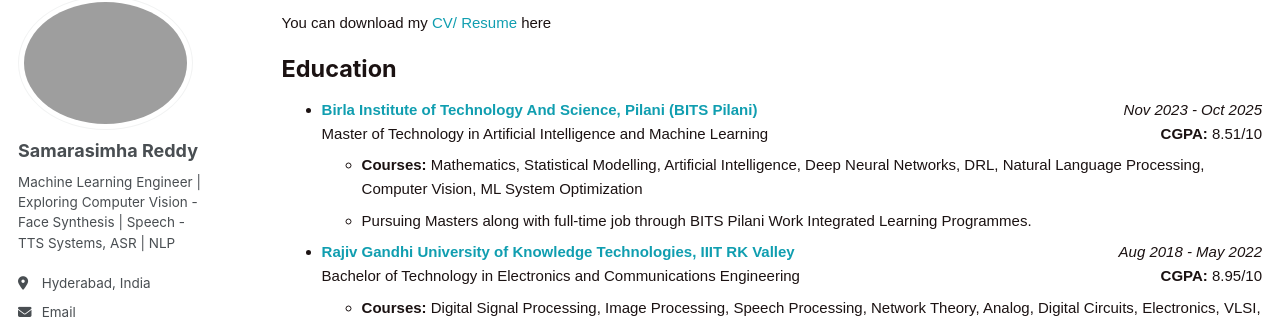
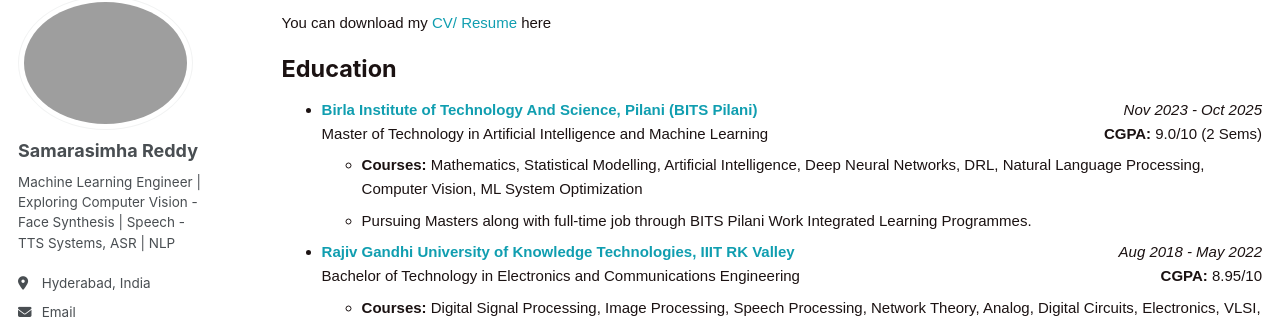
Before and after one commit to samarasimhapeyala/samarasimhapeyala.github.io, a Jekyll site: the page built from _pages/cv.md, in a window 1280 px wide and 900 px high. Shown: the part 110-429 px from the top of the window. Built offline with Jekyll 4.4.1, drawn with Linux system fonts in a browser that asks for light colours.

Commit message:
Update cv.md

```diff
--- a/_pages/cv.md
+++ b/_pages/cv.md
@@ -83,7 +83,7 @@
     <li>
         <strong><a href="https://www.bits-pilani.ac.in/" style="color: rgb(16, 158, 176); text-decoration: none;">Birla Institute of Technology And Science, Pilani (BITS Pilani)</a></strong>
         <span style="float: right; font-style: italic;">Nov 2023 - Oct 2025</span><br>
-        Master of Technology in Artificial Intelligence and Machine Learning<span style="float: right;"><strong>CGPA:</strong> 8.51/10</span>
+        Master of Technology in Artificial Intelligence and Machine Learning<span style="float: right;"><strong>CGPA:</strong> 9.0/10 (2 Sems)</span>
         <br>
         <ul>
             <li><strong>Courses:</strong> Mathematics, Statistical Modelling, Artificial Intelligence, Deep Neural Networks, DRL, Natural Language Processing, Computer Vision, ML System Optimization</li>
```
